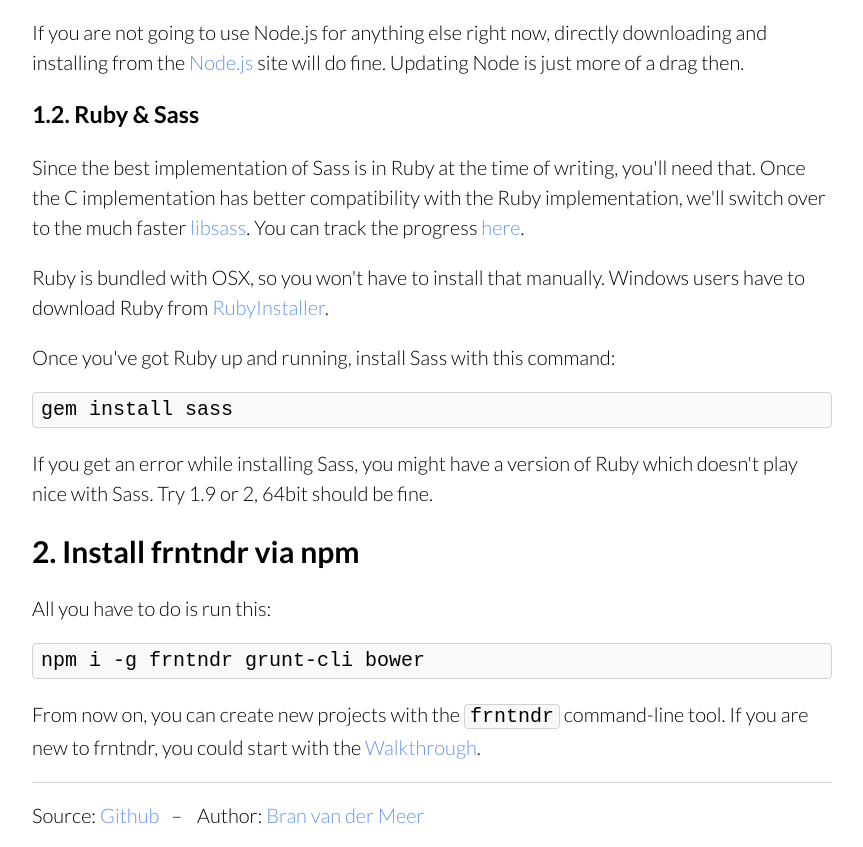
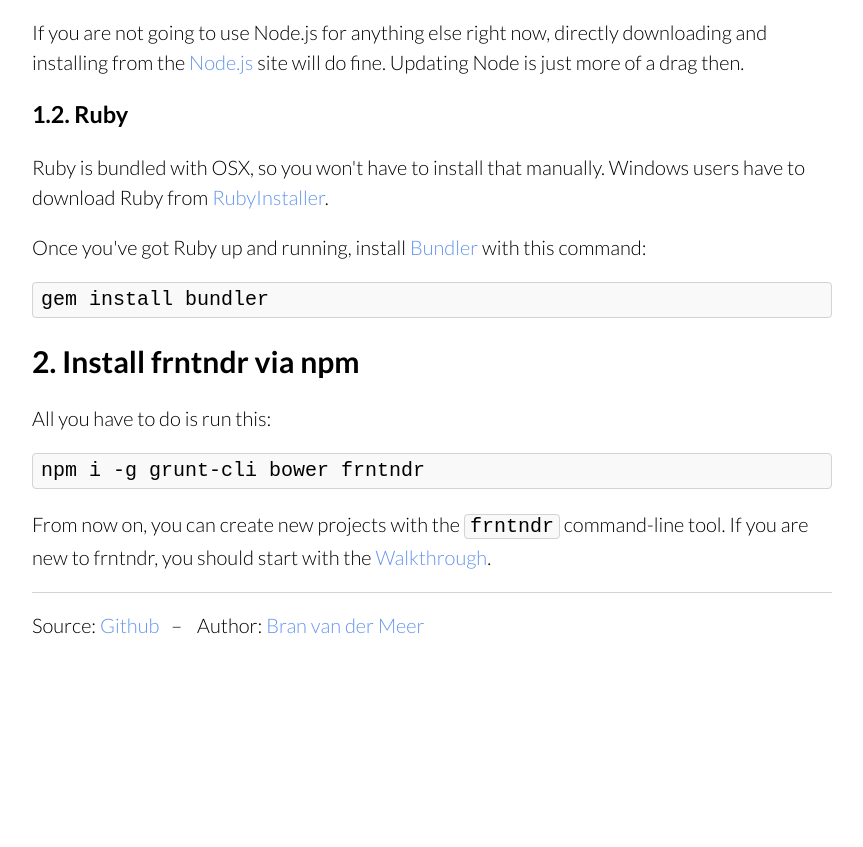
Before and after one commit to branneman/frntndr.com, a plain HTML site: page docs/guide/installation.html in a window 1280 px wide. Shown: the part 665-1512 px from the top of the page, without its empty margins (208-1071 px from the left). After the commit the page ends 1322 px from the top, so only its background shows below. Drawn offline with Linux system fonts and the light colour scheme.

Commit message:
Updated documentation to reflect the new changes in frntndr

```diff
--- a/docs/guide/installation.html
+++ b/docs/guide/installation.html
@@ -5,7 +5,7 @@
     <title>frntndr</title>
     <script> if (window.location.hostname === 'branneman.github.io') window.location = 'http://frntndr.com/'; </script>
     <meta name="viewport" content="width=device-width, initial-scale=1">
-    <link rel="stylesheet" href="../../static/css/all.css?1401029932780">
+    <link rel="stylesheet" href="../../static/css/all.css?1401717694727">
     <link rel="stylesheet" href="http://fonts.googleapis.com/css?family=Lato:300,300italic,700">
     <link href="../../static/img/icon/favicon-152x152.png" rel="apple-touch-icon-precomposed" sizes="152x152">
 <link href="../../static/img/icon/favicon-144x144.png" rel="apple-touch-icon-precomposed" sizes="144x144">
@@ -45,23 +45,17 @@
         <p>If you are not going to use Node.js for anything else right now, directly downloading and installing from the
             <a href="http://nodejs.org/">Node.js</a> site will do fine. Updating Node is just more of a drag then.</p>
 
-        <h3>1.2. Ruby &amp; Sass</h3>
-        <p>Since the best implementation of Sass is in Ruby at the time of writing, you'll need that. Once the C
-            implementation has better compatibility with the Ruby implementation, we'll switch over to the much faster
-            <a href="https://github.com/hcatlin/libsass">libsass</a>. You can track the progress
-            <a href="https://github.com/branneman/frntndr/issues/3">here</a>.</p>
+        <h3>1.2. Ruby</h3>
         <p>Ruby is bundled with OSX, so you won't have to install that manually. Windows users have to download Ruby
             from <a href="http://rubyinstaller.org/">RubyInstaller</a>.</p>
-        <p>Once you've got Ruby up and running, install Sass with this command:</p>
-        <code class="block">gem install sass</code>
-        <p>If you get an error while installing Sass, you might have a version of Ruby which doesn't play nice with
-            Sass. Try 1.9 or 2, 64bit should be fine.</p>
+        <p>Once you've got Ruby up and running, install <a href="http://bundler.io/">Bundler</a> with this command:</p>
+        <code class="block">gem install bundler</code>
 
         <h2>2. Install frntndr via npm</h2>
         <p>All you have to do is run this:</p>
-        <code class="block">npm i -g frntndr grunt-cli bower</code>
+        <code class="block">npm i -g grunt-cli bower frntndr</code>
         <p>From now on, you can create new projects with the <code>frntndr</code> command-line tool. If you are new to
-            frntndr, you could start with the <a href="/docs/walkthrough.html">Walkthrough</a>.</p>
+            frntndr, you should start with the <a href="/docs/walkthrough.html">Walkthrough</a>.</p>
     </main>
 
             <footer class="site-footer">
```
